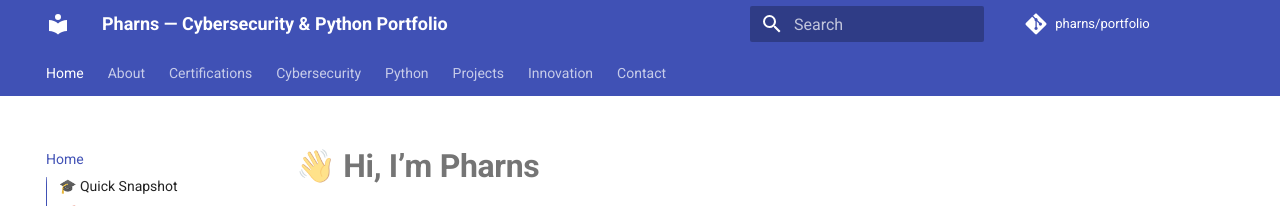
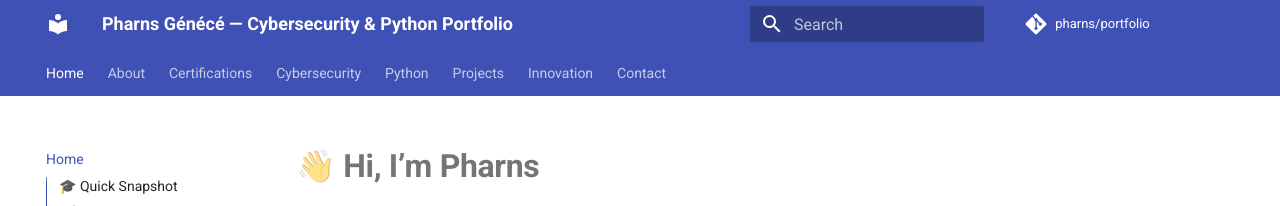
Before and after one commit to Pharns/portfolio, an MkDocs documentation site: the page built from docs/index.md, in a window 1280 px wide. Shown: the top 206 px of the page. Built offline with MkDocs 1.6.1 and Material for MkDocs 9.7.7, drawn with Linux system fonts in a browser that asks for light colours; comment, search, counter and statistics services are not loaded.

Commit message:
last name update

```diff
--- a/mkdocs.yml
+++ b/mkdocs.yml
@@ -1,4 +1,4 @@
-site_name: Pharns — Cybersecurity & Python Portfolio
+site_name: Pharns Génécé — Cybersecurity & Python Portfolio
 site_url: https://portfolio.pharns.com
 repo_url: https://github.com/Pharns/portfolio
 repo_name: pharns/portfolio
```
